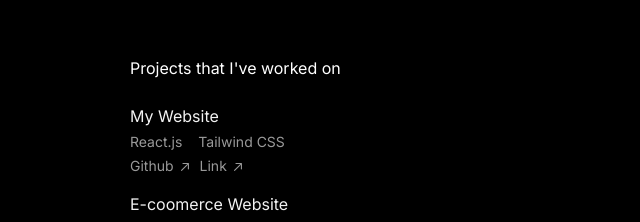
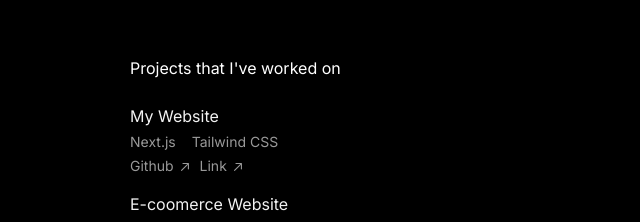
Before and after one commit to alilotfidev/my-personal-website, a Next.js app: page / in a window 1280 px wide. Shown: the part 780-1002 px from the top of the page, without its empty margins (318-958 px from the left). Built offline with nearby package versions, Linux system fonts and the light colour scheme.

Commit message:
projects data updated

```diff
--- a/data/PortfolioData.js
+++ b/data/PortfolioData.js
@@ -2,7 +2,7 @@ const PortfolioData = [
   {
     id: "1",
     name: "My Website",
-    technologies: ["React.js", "Tailwind CSS"],
+    technologies: ["Next.js", "Tailwind CSS"],
     link: "https://alilotfi.vercel.app/",
     github: "https://github.com/alilotfidev/my-personal-website",
   },
```
